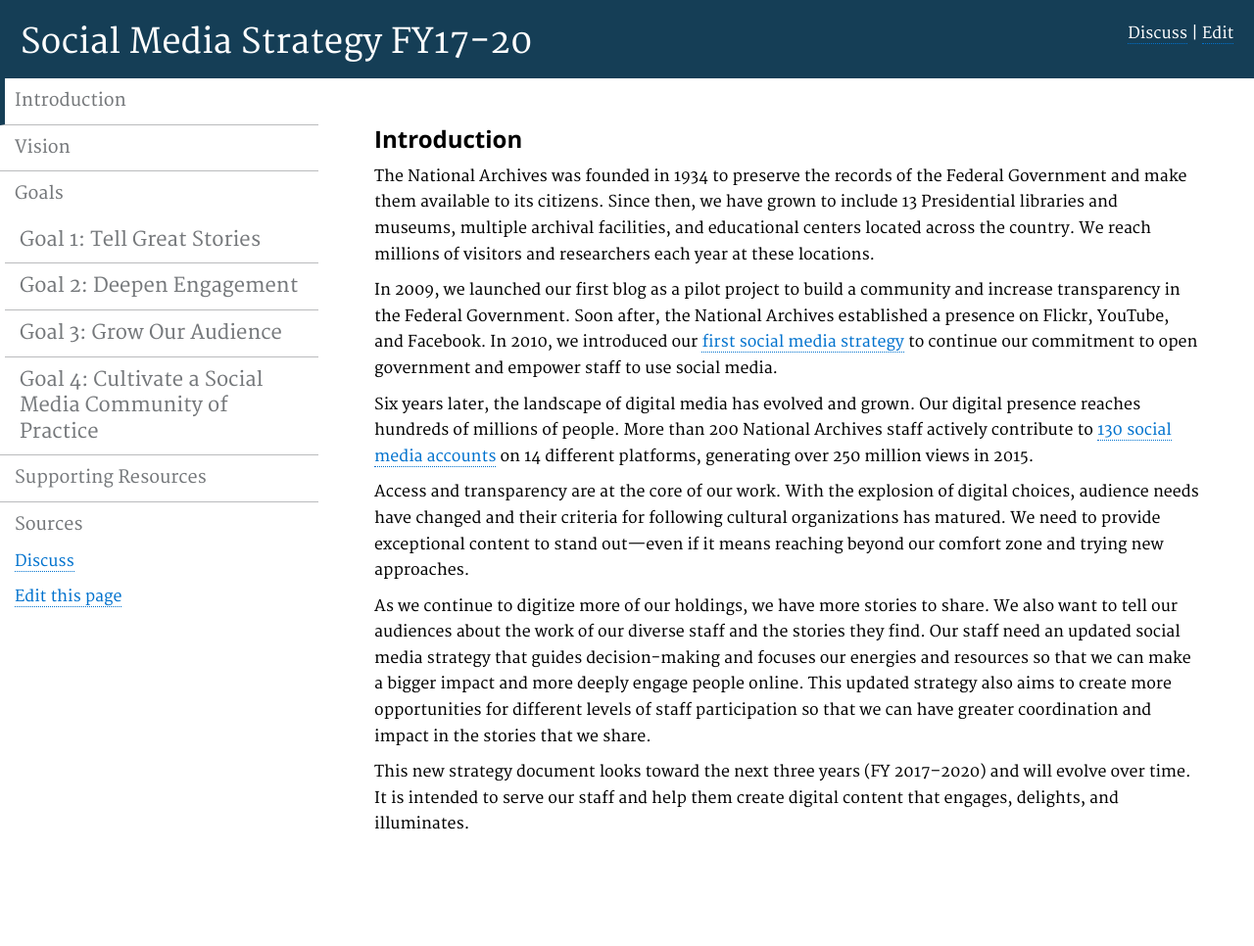
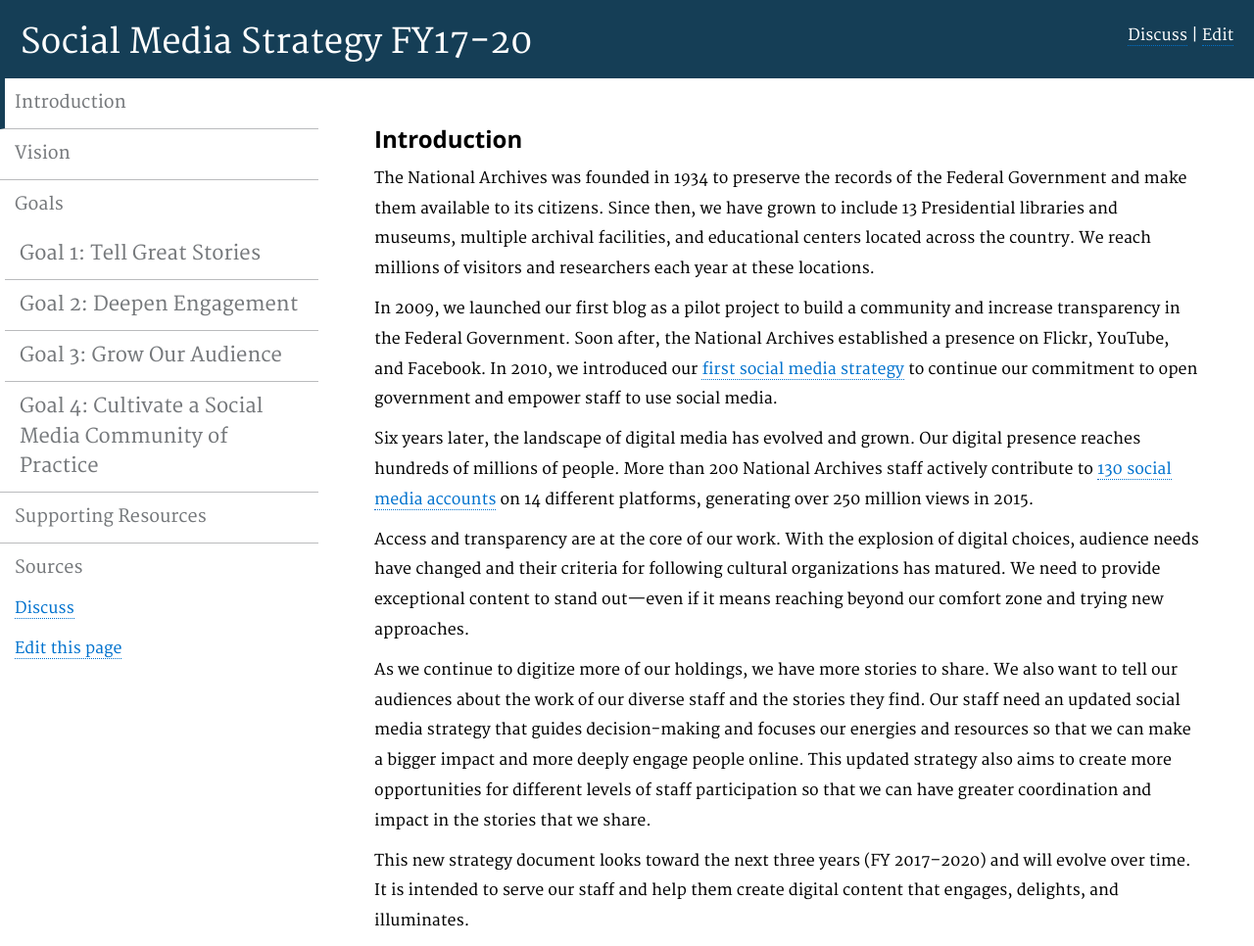
Before and after one commit to usnationalarchives/social-media-strategy, a Jekyll site: the page built from pages/index.md, in a window 1280 px wide and 966 px high. Shown: the whole window at 98% size. Built offline with Jekyll 4.4.1, drawn with Linux system fonts in a browser that asks for light colours.

Commit message:
css update

```diff
--- a/assets/css/nara.css
+++ b/assets/css/nara.css
@@ -1,5 +1,6 @@
 body{
   color:black;
+  line-height:2.2em;
 }
 .mycontainer{
   font-size:initial;
```
